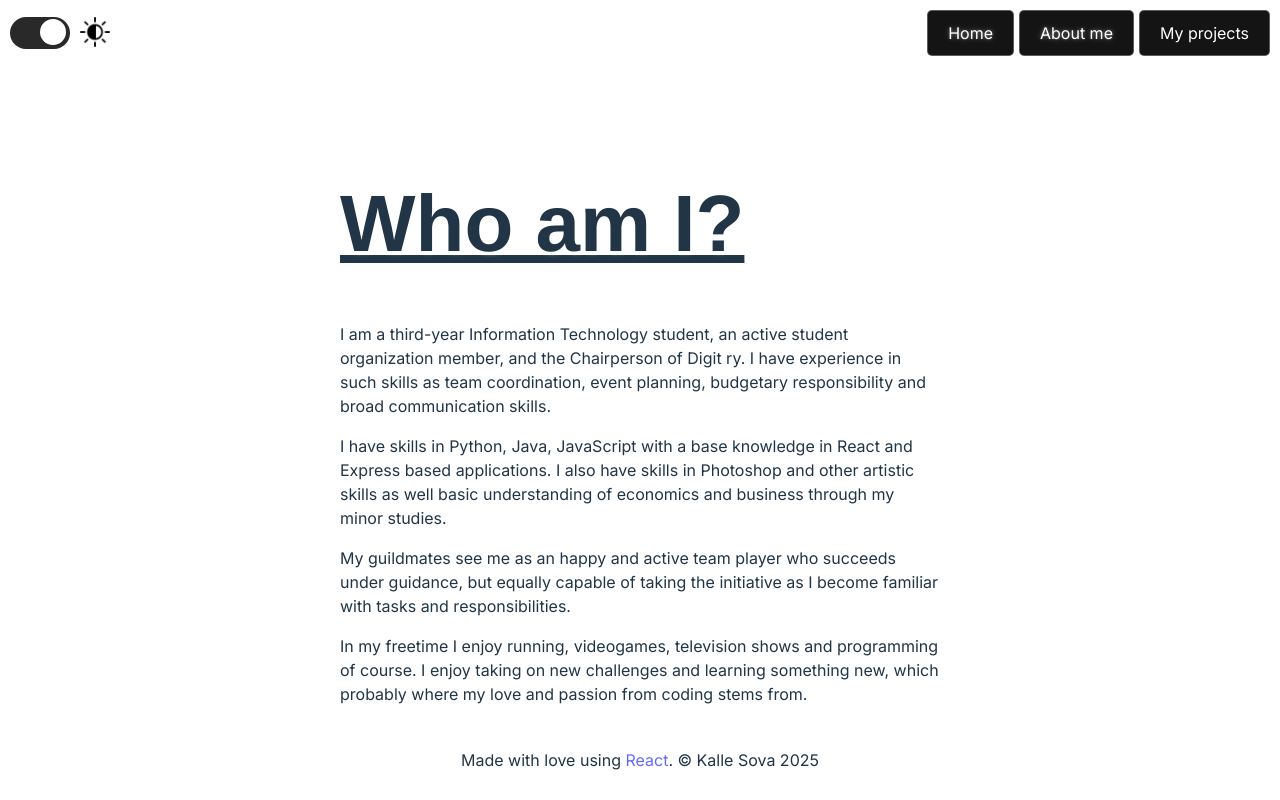
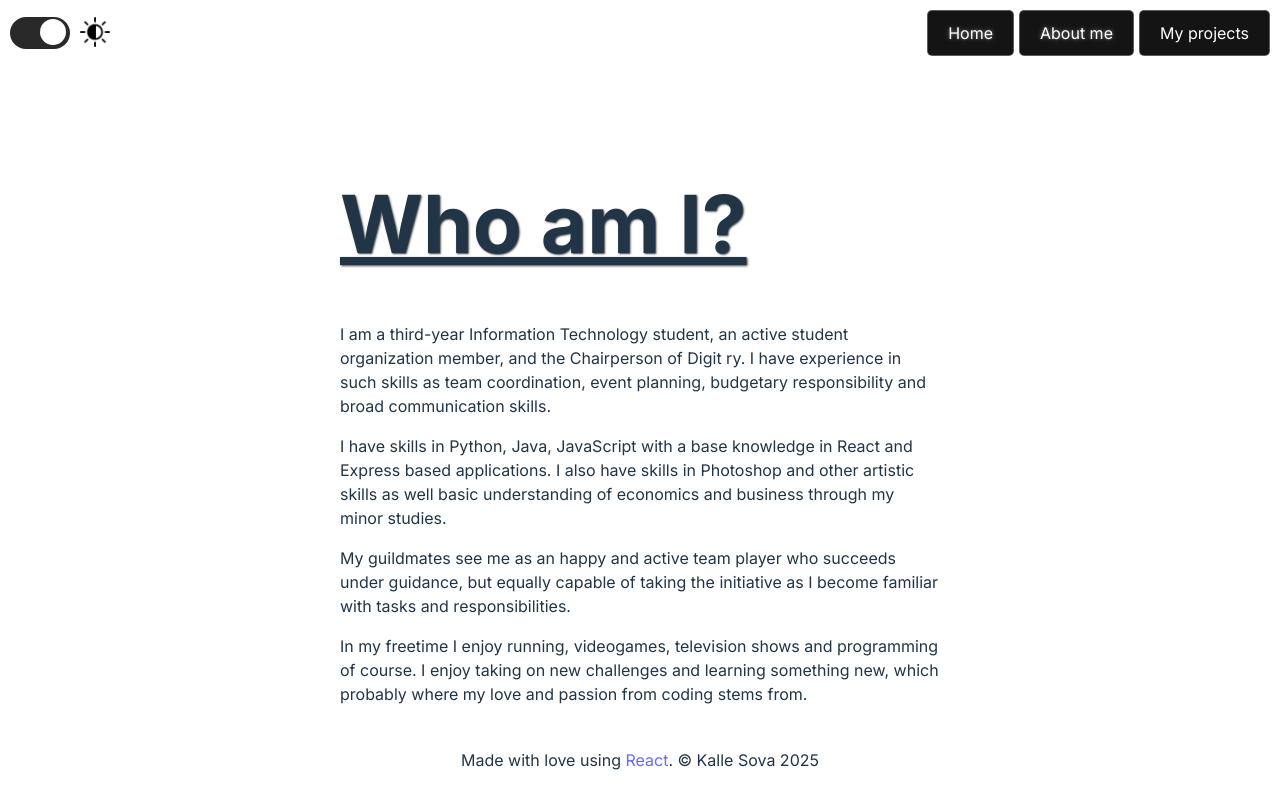
Before and after one commit to klsova/website, a React (Vite) app: page /about in a window 1280 px wide. Built offline with nearby package versions, Linux system fonts and the light colour scheme.

Commit message:
sleeker text

```diff
--- a/src/components/about/About.css
+++ b/src/components/about/About.css
@@ -1,8 +1,8 @@
 .about h1 {
-    font-family:Arial Bold, Helvetica,sans-serif;
+    font-family: 'Inter', sans-serif;
     font-size: 5em;
     text-decoration-line: underline;
-    text-shadow: 1px 1px 5px white;
+    text-shadow: 1px 1px 2px rgb(61, 61, 61);
 }
 
 .about {
```
